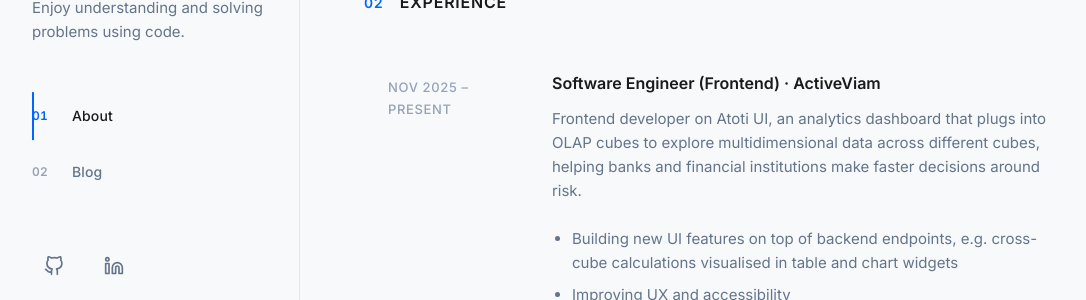
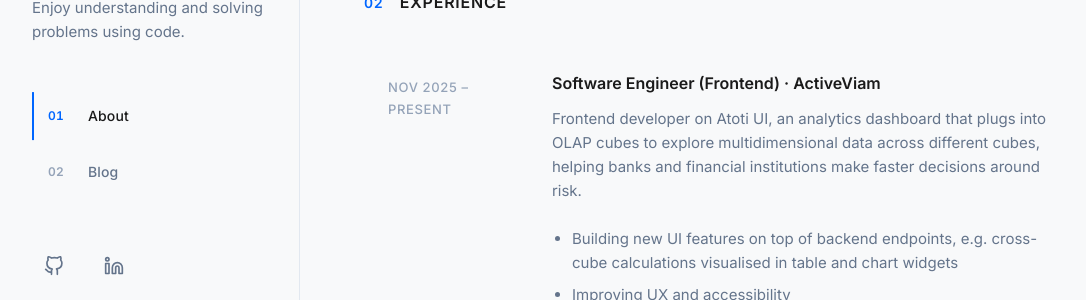
Before and after one commit to JimmyAkl/JimmyAkl.github.io, a Jekyll site: the page built from index.html, in a window 1280 px wide. Shown: the part 357-657 px from the top of the page, without its empty margins (0-1086 px from the left). Built offline with Jekyll 4.4.1, drawn with Linux system fonts in a browser that asks for light colours.

Commit message:
Add spacing between sidebar nav active indicator and number
Changed .nav-link padding from '0.75rem 0' to '0.75rem 0 0.75rem 1rem'
to add 16px (1rem) of left padding. This creates balanced horizontal
space between the vertical blue active indicator bar and the nav number
(e.g. '02'), improving visual clarity and spacing in the sidebar navigation.

The fix applies to desktop sidebar nav only; mobile nav layout uses
different positioning (bottom indicator) so is unaffected.

Co-authored-by: Jimmy <JimmyAkl@users.noreply.github.com>

```diff
--- a/assets/css/style.css
+++ b/assets/css/style.css
@@ -204,7 +204,7 @@ body {
   display: flex;
   align-items: center;
   gap: 1rem;
-  padding: 0.75rem 0;
+  padding: 0.75rem 0 0.75rem 1rem;
   color: var(--color-text-secondary);
   text-decoration: none;
   font-size: 0.875rem;
```
